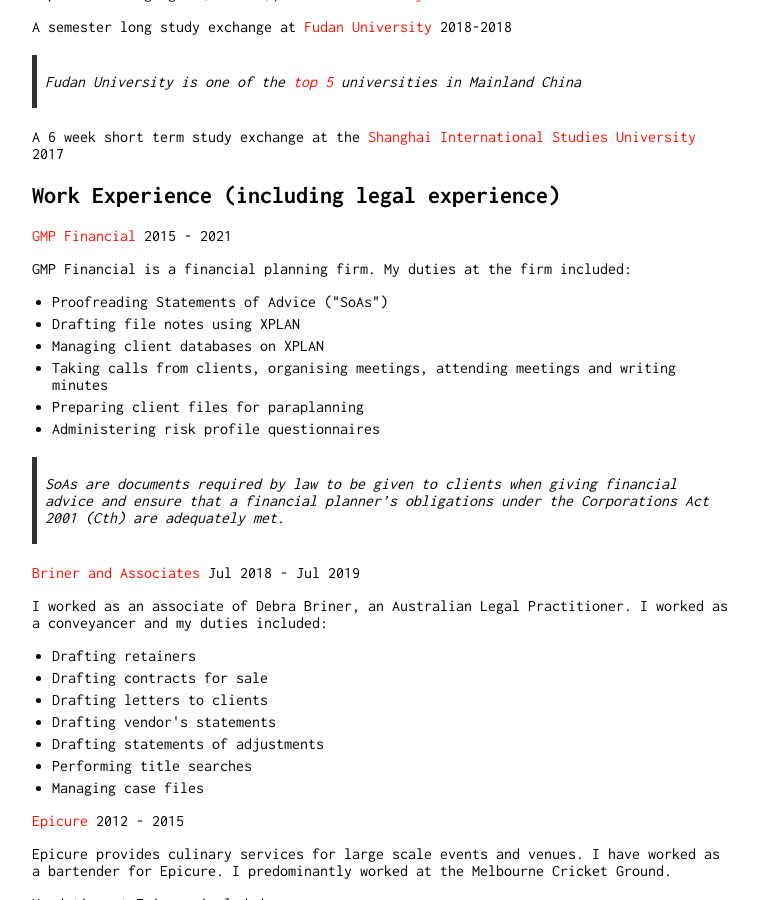
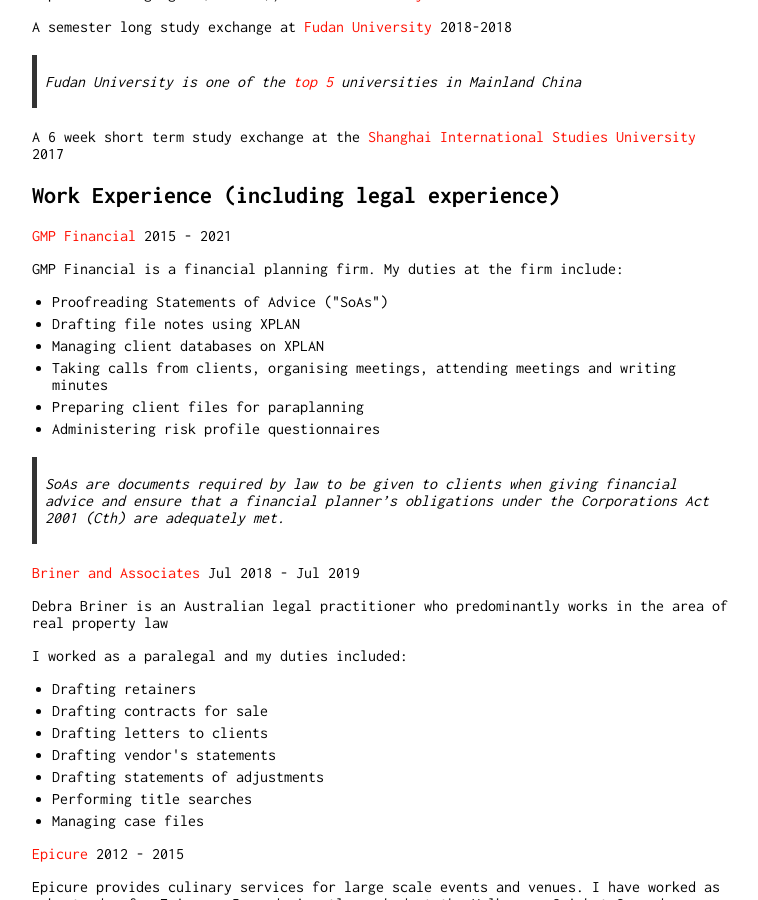
Before and after one commit to Wigdo/cv, a Jekyll site: the page built from index.md, in a window 1280 px wide and 900 px high, scrolled down 483 px. Shown: the whole window, without its empty margins (258-1016 px from the left). Built offline with Jekyll 4.4.1, drawn with Linux system fonts in a browser that asks for light colours; our own code applies the rules of GitHub Pages for plain Markdown files.

Commit message:
Update index.md

```diff
--- a/index.md
+++ b/index.md
@@ -28,7 +28,7 @@ A 6 week short term study exchange at the [Shanghai International Studies Univer
 ## Work Experience (including legal experience)
 
 [GMP Financial](https://gmpfinancial.com.au/) 2015 - 2021
-<p> GMP Financial is a financial planning firm. My duties at the firm included:
+<p> GMP Financial is a financial planning firm. My duties at the firm include:
 </p>
 
 <ul>
@@ -47,9 +47,10 @@ that a financial planner's obligations under the <em> Corporations Act 2001
 
 
 [Briner and Associates](https://lawyerlist.com.au/1829-Briner--Associates.aspx) Jul 2018 - Jul 2019
+<p> Debra Briner is an Australian legal practitioner who predominantly works in the area of real property law</p>
 
 <p>
-I worked as an associate of Debra Briner, an Australian Legal Practitioner. I worked as a conveyancer and my duties included: </p>
+I worked as a paralegal and my duties included: </p>
 <ul>
 
   <li> Drafting retainers </li>
```
